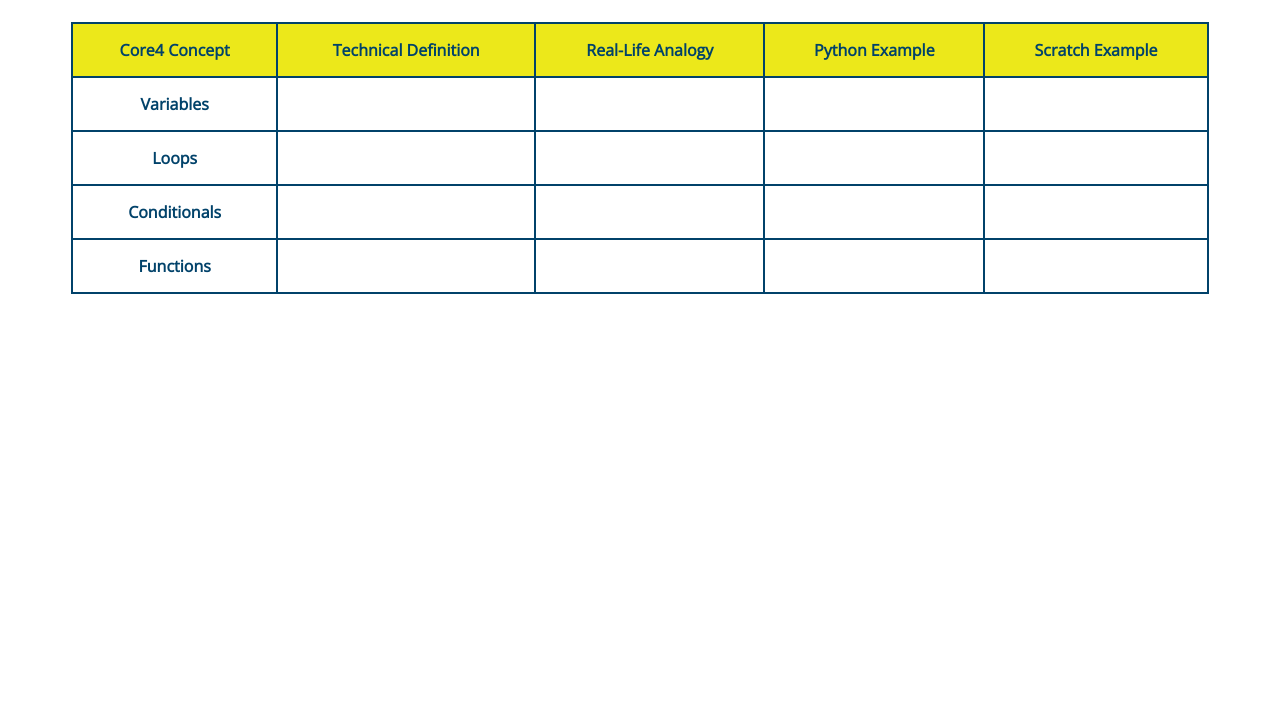
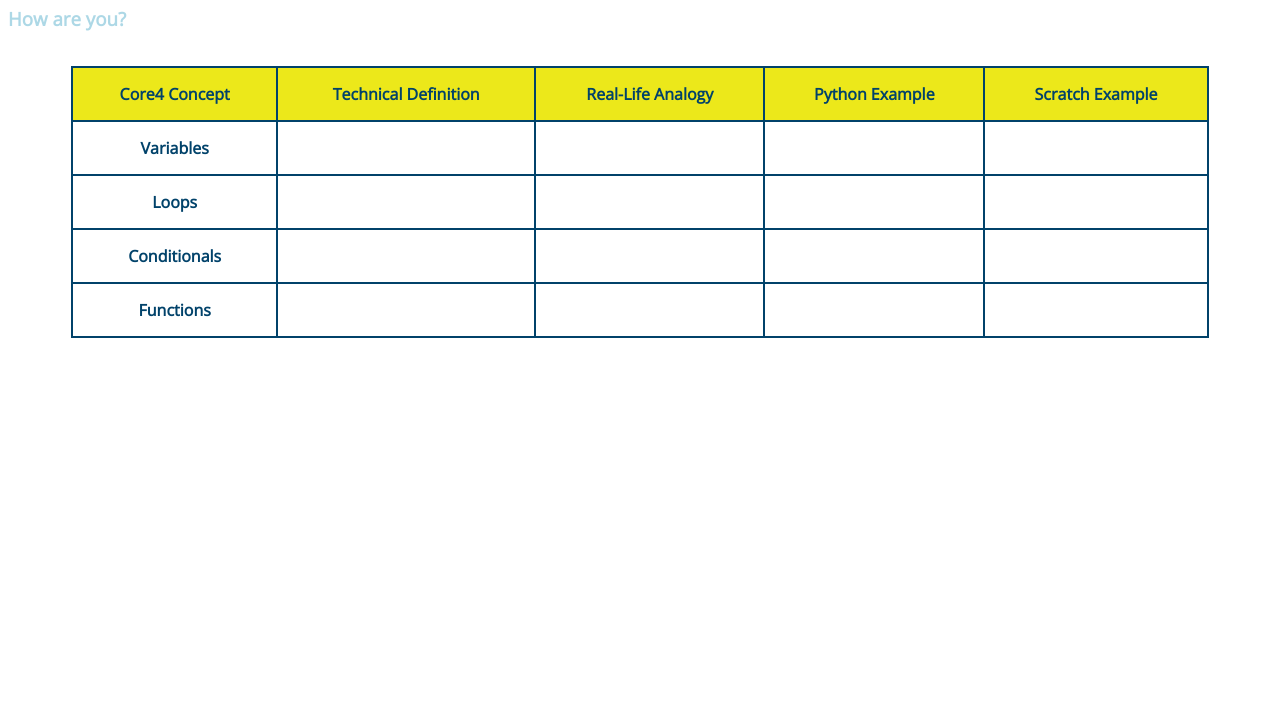
Before and after one commit to amandama559/amandama559.github.io, a plain HTML site: page index.html in a window 1280 px wide. Shown: the part 80-800 px from the top of the page. Drawn offline with nearby package versions, Linux system fonts and the light colour scheme.

Commit message:
added second header

```diff
--- a/index.html
+++ b/index.html
@@ -33,6 +33,7 @@
 
     <div>
       <h1 style = "color:lightpink">Amanda Says Hi!</h1>
+      <h3 style = "color:lightblue">How are you?</h3>
     </div>
 
     <!-- Table starts here-->
```
